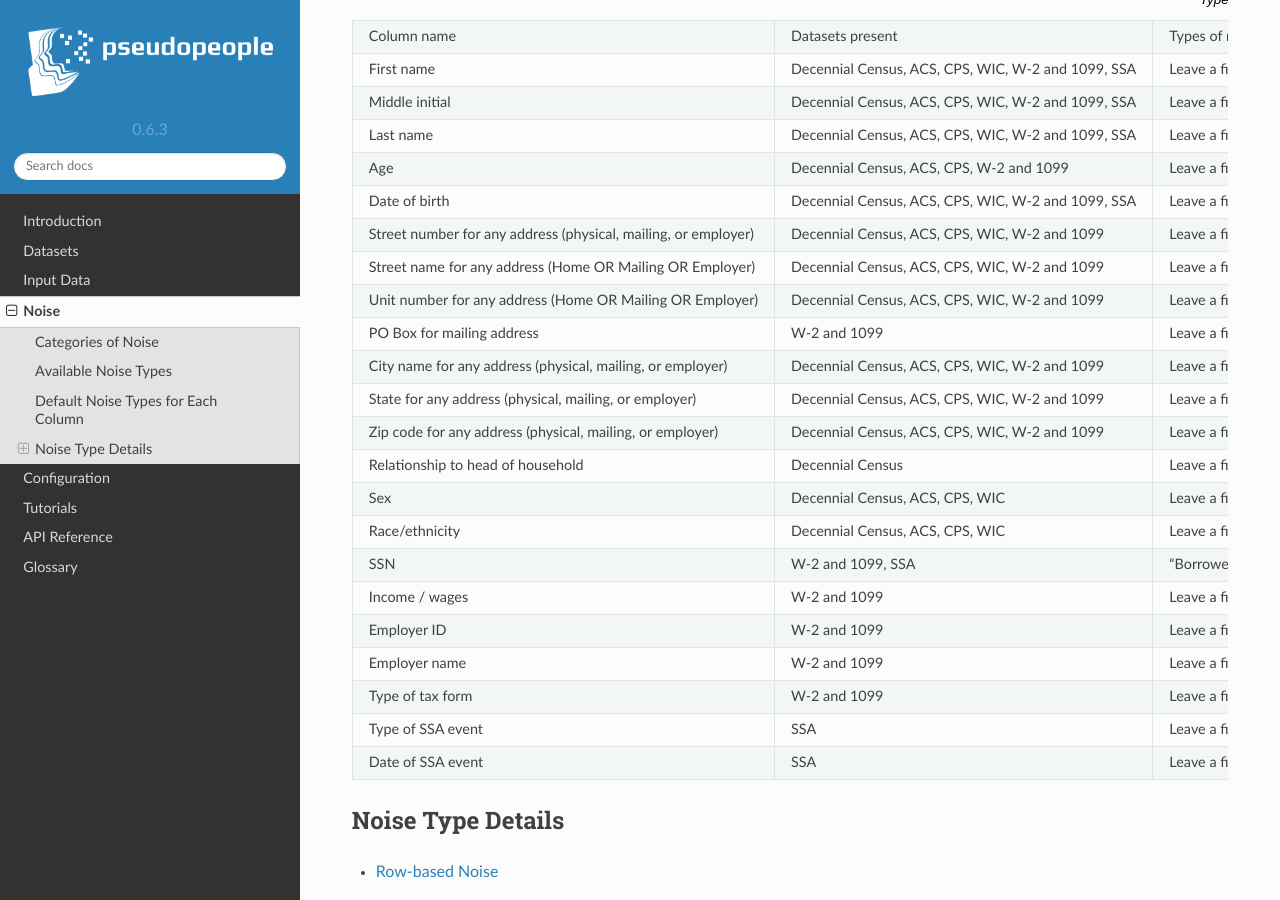
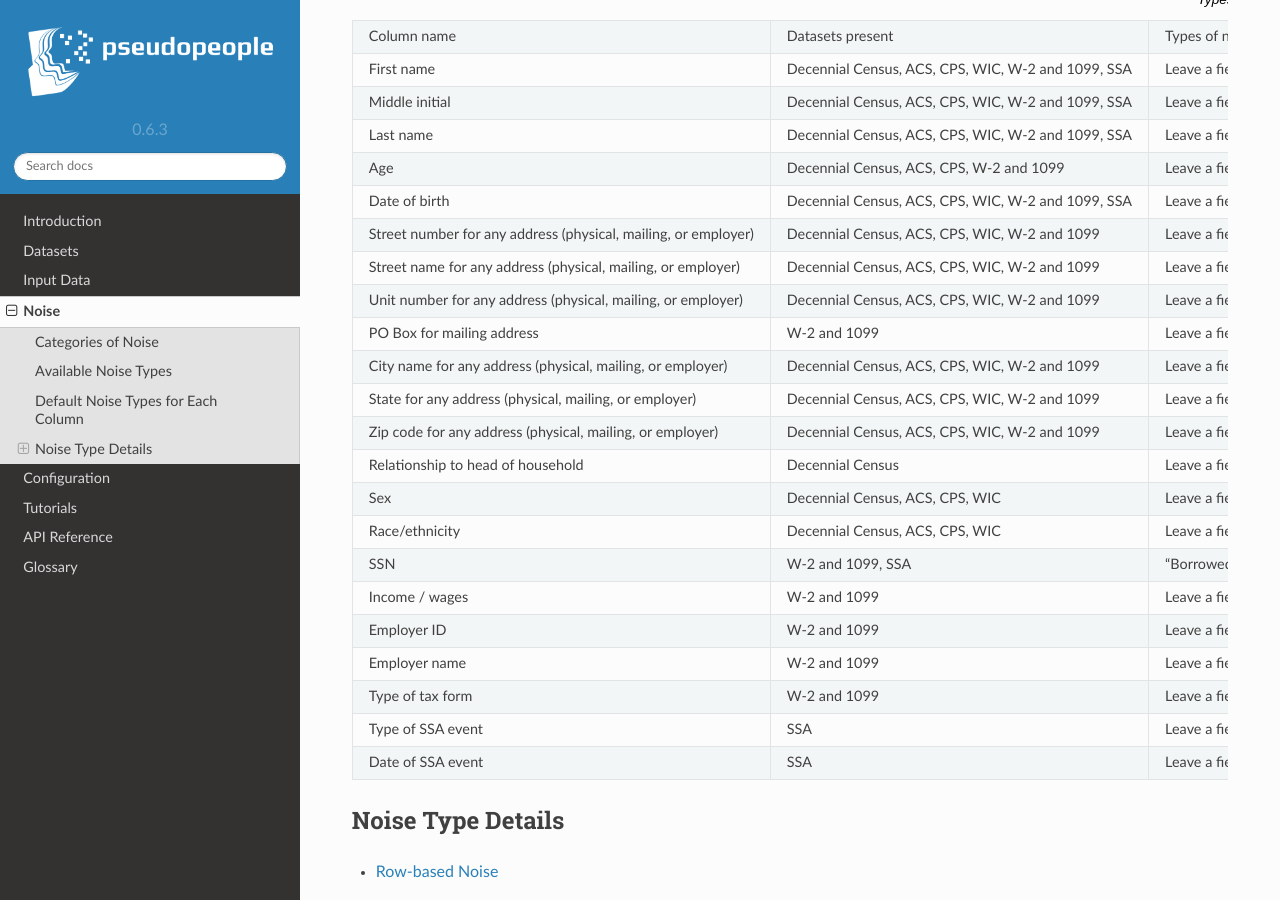
Before and after one commit to ihmeuw/pseudopeople, a Sphinx documentation site: the page built from docs/source/noise/index.rst, in a window 1280 px wide and 900 px high, scrolled down 1430 px. Built offline with Sphinx 7.4.7 and the Read the Docs theme 2.0.0, drawn with Linux system fonts in a browser that asks for light colours.

Commit message:
Add a couple missed recommended changes

```diff
--- a/docs/source/noise/index.rst
+++ b/docs/source/noise/index.rst
@@ -125,11 +125,11 @@ Default Noise Types for Each Column
     - Decennial Census, ACS, CPS, WIC, W-2 and 1099
     - Leave a field blank, write the wrong digits, make typos
     - Noise for all types of addresses works in the same way
-  * - Street name for any address (Home OR Mailing OR Employer)
+  * - Street name for any address (physical, mailing, or employer)
     - Decennial Census, ACS, CPS, WIC, W-2 and 1099
     - Leave a field blank, make typos
     - Noise for all types of addresses works in the same way
-  * - Unit number for any address (Home OR Mailing OR Employer)
+  * - Unit number for any address (physical, mailing, or employer)
     - Decennial Census, ACS, CPS, WIC, W-2 and 1099
     - Leave a field blank, write the wrong digits, make typos
     - Noise for all types of addresses works in the same way
```
